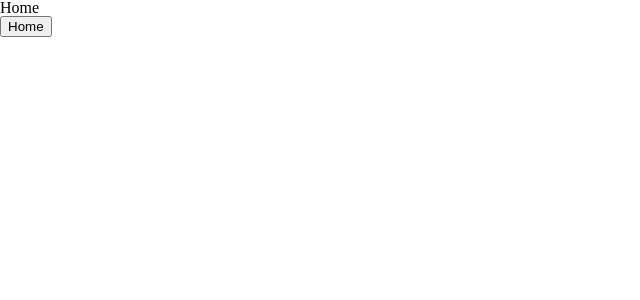
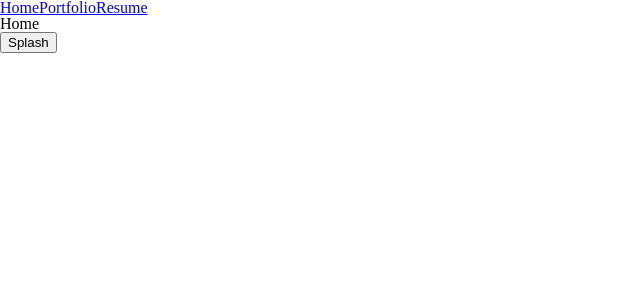
Before and after one commit to leonardmoses/leonardmoses-frontend, a Next.js app: page /Home in a window 1280 px wide. Shown: the top 300 px of the page, without its empty margins (0-640 px from the left). Built offline with nearby package versions, Linux system fonts and the light colour scheme.

Commit message:
Added components folder with Header and Layout components. Linked it to Home Page. Works and doesn't break.

```diff
--- /dev/null
+++ b/components/Header.js
@@ -0,0 +1,16 @@
+import Link from "next/link";
+
+const Header = () => {
+    return (
+        <nav>
+            <div>
+                <Link href='/Home'>Home</Link>
+                <Link href='/Portfolio'>Portfolio</Link>
+                <Link href='Resume'>Resume</Link>
+            </div>
+
+        </nav>
+     );
+}
+
+export default Header;
--- /dev/null
+++ b/components/Layout.js
@@ -0,0 +1,13 @@
+import Header from "./Header";
+
+
+const Layout = ({children}) => {
+    return (
+        <div>
+            <Header />
+            {children}
+        </div>
+     );
+}
+
+export default Layout;
--- a/pages/Home.js
+++ b/pages/Home.js
@@ -1,10 +1,12 @@
 import Link from "next/link"
 import { motion } from 'framer-motion'
+import Layout from "../components/Layout";
 
 
 function Home() {
     return (
-        <div>
+
+        <Layout>
             <h1>Home</h1>
 
             <Link href='/'>
@@ -16,10 +18,10 @@ function Home() {
 
                 }}
 
-                >Home
+                >Splash
             </motion.button>
         </Link>
-        </div>
+        </Layout>
      );
 }
 
--- a/pages/Portfolio.js
+++ b/pages/Portfolio.js
@@ -17,7 +17,7 @@ function Portfolio() {
 
                         }}
 
-                        >Home
+                        >Splash
                     </motion.button>
                 </Link>
 
--- a/pages/Resume.js
+++ b/pages/Resume.js
@@ -16,7 +16,7 @@ function Resume() {
 
                 }}
 
-                >Home
+                >Splash
             </motion.button>
         </Link>
         </div>
```
Also changed, not shown: components/Footer.js (added).
